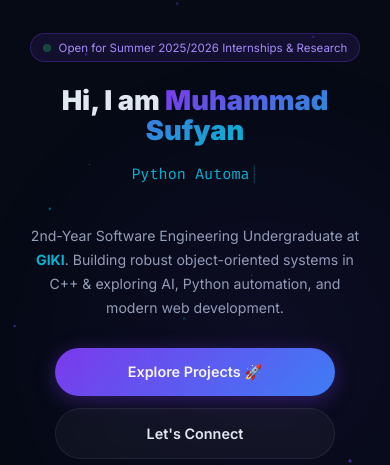
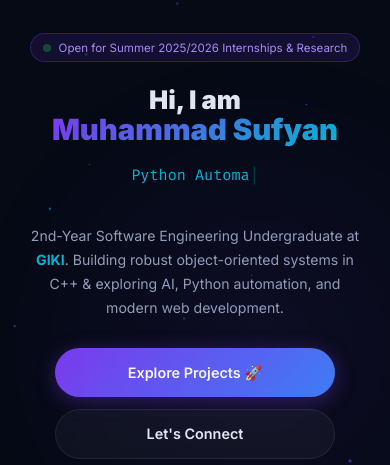
Before and after one commit to sufyanfiverr2-sketch/portfolio, a website: page index.html in a window 390 px wide. Shown: the part 55-520 px from the top of the page. Drawn offline with Linux system fonts and the light colour scheme.

Commit message:
Fix: prevent name hyphenation on mobile — full name on its own line

```diff
--- a/mobile.css
+++ b/mobile.css
@@ -26,15 +26,18 @@ html, body {
 
 /* ── HERO TITLE — prevent text from going off-screen ── */
 .hero-title {
-  font-size: clamp(1.7rem, 7vw, 2.5rem);
-  word-break: break-word;
-  overflow-wrap: break-word;
-  hyphens: auto;
+  font-size: clamp(1.6rem, 6.5vw, 2.5rem);
+  word-break: normal;
+  overflow-wrap: normal;
+  hyphens: none;
   padding: 0 0.25rem;
 }
 
+/* Force "Muhammad Sufyan" onto its own line, no splitting */
 .gradient-text {
-  display: inline;
+  display: block;
+  white-space: nowrap;
+  font-size: clamp(1.5rem, 7.5vw, 2.5rem);
 }
 
 /* ── HERO DESCRIPTION — keep inside screen ────────── */
```
